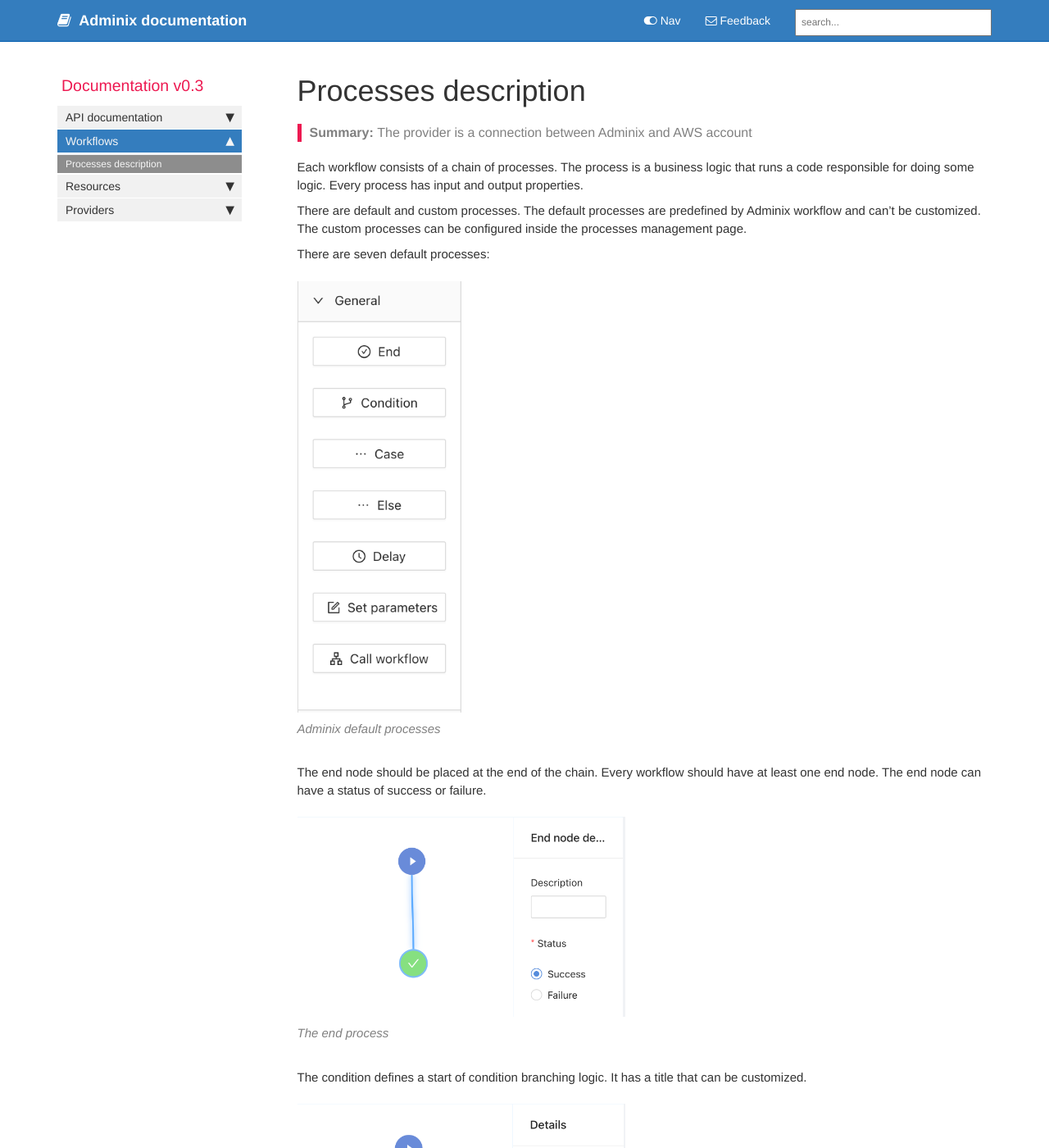
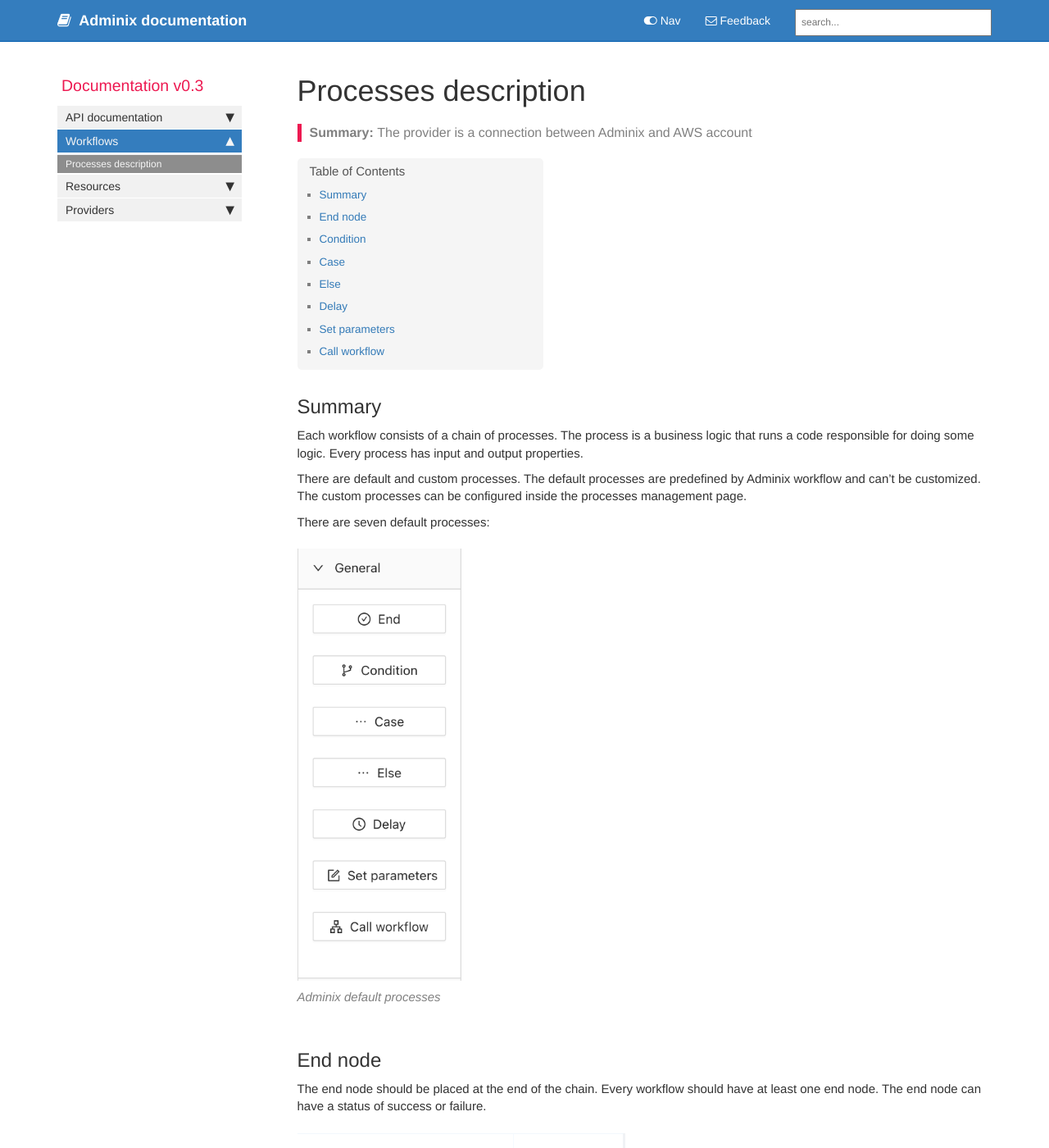
Before and after one commit to adminixio/adminix-docs, a Jekyll site: the page built from pages/mydoc/processes_doc.md, in a window 1280 px wide and 1400 px high. Shown: the whole window at 82% size. Built offline with Jekyll 4.4.1, drawn with Linux system fonts in a browser that asks for light colours; comment, search, counter and statistics services are not loaded; some of the changed text lies outside the part shown.

Commit message:
additional docs

```diff
--- a/pages/mydoc/processes_doc.md
+++ b/pages/mydoc/processes_doc.md
@@ -9,6 +9,8 @@ permalink: processes_doc.html
 folder: mydoc
 ---
 
+## Summary
+
 Each workflow consists of a chain of processes. The process is a business logic that runs a code responsible for doing some logic. Every process has input and output properties.
 
 There are default and custom processes. The default processes are predefined by Adminix workflow and can't be customized. The custom processes can be configured inside the processes management page.
@@ -16,30 +18,44 @@ There are default and custom processes. The default processes are predefined by
 There are seven default processes:
 {% include image.html file="processes.png" max-width="200" alt="Default processes" caption="Adminix default processes" %}
 
+## End node
+
 The end node should be placed at the end of the chain. Every workflow should have at least one end node. The end node can have a status of success or failure.
 
 {% include image.html file="end_process.png" max-width="400" alt="Jekyll" caption="The end process" %}
+
+## Condition
 
 The condition defines a start of condition branching logic. It has a title that can be customized.
 
 {% include image.html file="condition_process.png" max-width="400" alt="Condtion" caption="The condition process" %}
 
+## Case
+
 The case defines a new branch of the condition. The condition can have multiple cases. Each case has rules. The rule is a logical condition.
 
 {% include image.html file="case_process.png" max-width="400" alt="Case" caption="The case process" %}
+
+## Else
 
 Else defines the else condition. Each condition can have only one else node. The else node doesn't have rules in it.
 
 {% include image.html file="else_process.png" max-width="400" alt="Else" caption="The else process" %}
 
+## Delay
+
 The delay node is responsible for delaying the workflow for some period of time. It has
 
 {% include image.html file="delay_process.png" max-width="400" alt="Delay" caption="The delay process" %}
+
+## Set parameters
 
 The set parameters node is responsible for setting additional data into the state of the workflow. You can specify multiple values in one node. Each value can have a different type.
 
 {% include image.html file="set_parameter_process.png" max-width="400" alt="Set parameters" caption="The set parameters process" %}
 
+## Call workflow
+
 The call workflow node is responsible for calling external workflow inside the existing one.
 
 {% include image.html file="call_workflow_process.png" max-width="400" alt="Call workflow" caption="The call workflow process" %}
```
